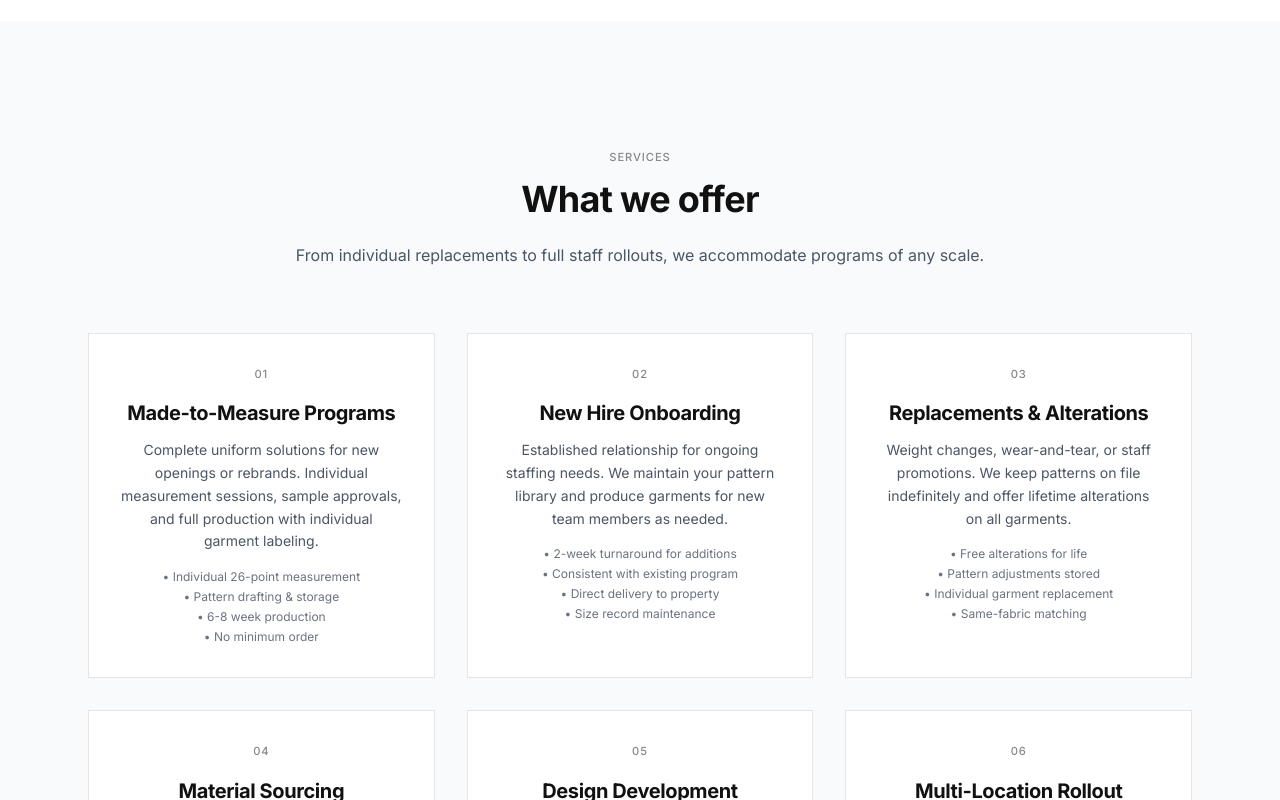
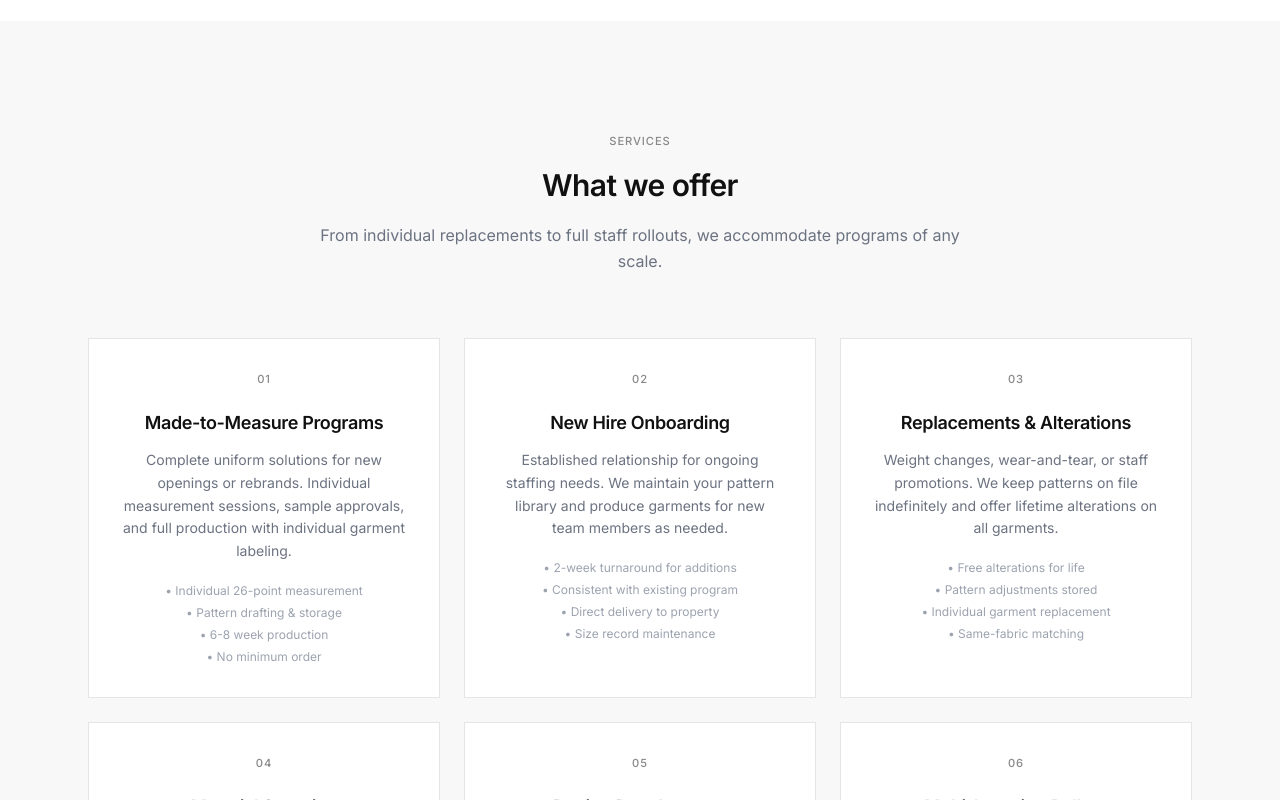
Before and after one commit to popalzaiproductions-debug/popalzai-export, a React (Vite) app: page / in a window 1280 px wide. Shown: the part 1640-2440 px from the top of the page. Built offline with nearby package versions, Linux system fonts and the light colour scheme.

Commit message:
Update Services.tsx

```diff
--- a/src/sections/Services.tsx
+++ b/src/sections/Services.tsx
@@ -39,23 +39,28 @@ export default function Services() {
   ]
 
   return (
-    <section id="services" className="py-20 md:py-32 bg-gray-50">
-      <div className="max-w-7xl mx-auto px-6">
-        <div className="text-center max-w-3xl mx-auto mb-16">
-          <p className="label-text text-gray-400 mb-3">Services</p>
-          <h2 className="text-3xl md:text-4xl font-bold mb-6">What we offer</h2>
-          <p className="text-gray-600">From individual replacements to full staff rollouts, we accommodate programs of any scale.</p>
+    <section id="services" className="py-20 md:py-28 bg-[#f8f8f8]">
+      <div className="max-w-7xl mx-auto">
+
+        {/* Header - centered */}
+        <div className="text-center max-w-2xl mx-auto mb-16">
+          <p className="label-text mb-4">Services</p>
+          <h2 className="text-2xl md:text-3xl font-semibold mb-5">What we offer</h2>
+          <p className="text-gray-500">
+            From individual replacements to full staff rollouts, we accommodate programs of any scale.
+          </p>
         </div>
 
-        <div className="grid md:grid-cols-2 lg:grid-cols-3 gap-8">
+        {/* Service Cards - centered grid */}
+        <div className="grid md:grid-cols-2 lg:grid-cols-3 gap-6">
           {services.map((service, index) => (
-            <div key={index} className="bg-white p-8 rounded-lg border border-light hover:shadow-lg transition">
-              <div className="label-text text-gray-400 mb-4">{service.num}</div>
-              <h3 className="text-xl font-bold mb-3">{service.title}</h3>
-              <p className="text-sm text-gray-600 leading-relaxed mb-4">
+            <div key={index} className="bg-white p-8 rounded-lg border border-[#e5e5e5] hover:shadow-md transition-shadow duration-200">
+              <p className="label-text mb-5">{service.num}</p>
+              <h3 className="text-lg font-semibold mb-3">{service.title}</h3>
+              <p className="text-sm text-gray-500 leading-relaxed mb-5">
                 {service.description}
               </p>
-              <ul className="text-xs text-gray-500 space-y-1">
+              <ul className="text-xs text-gray-400 space-y-1.5">
                 {service.features.map((feature, fIndex) => (
                   <li key={fIndex}>• {feature}</li>
                 ))}
@@ -63,6 +68,7 @@ export default function Services() {
             </div>
           ))}
         </div>
+
       </div>
     </section>
   )
```
